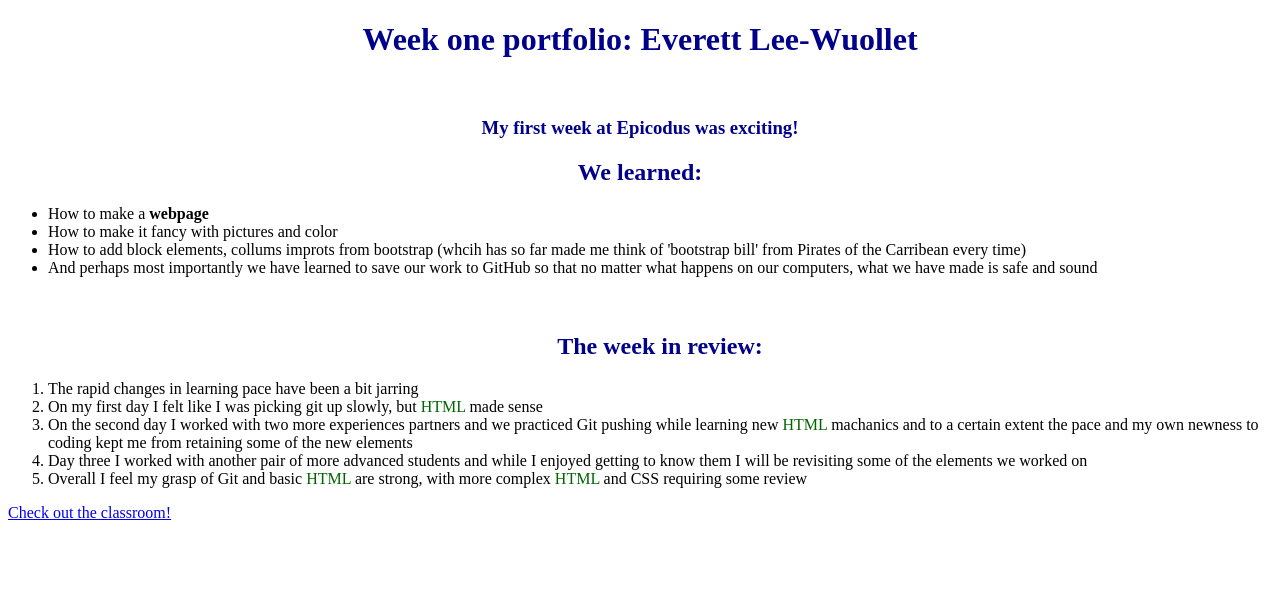
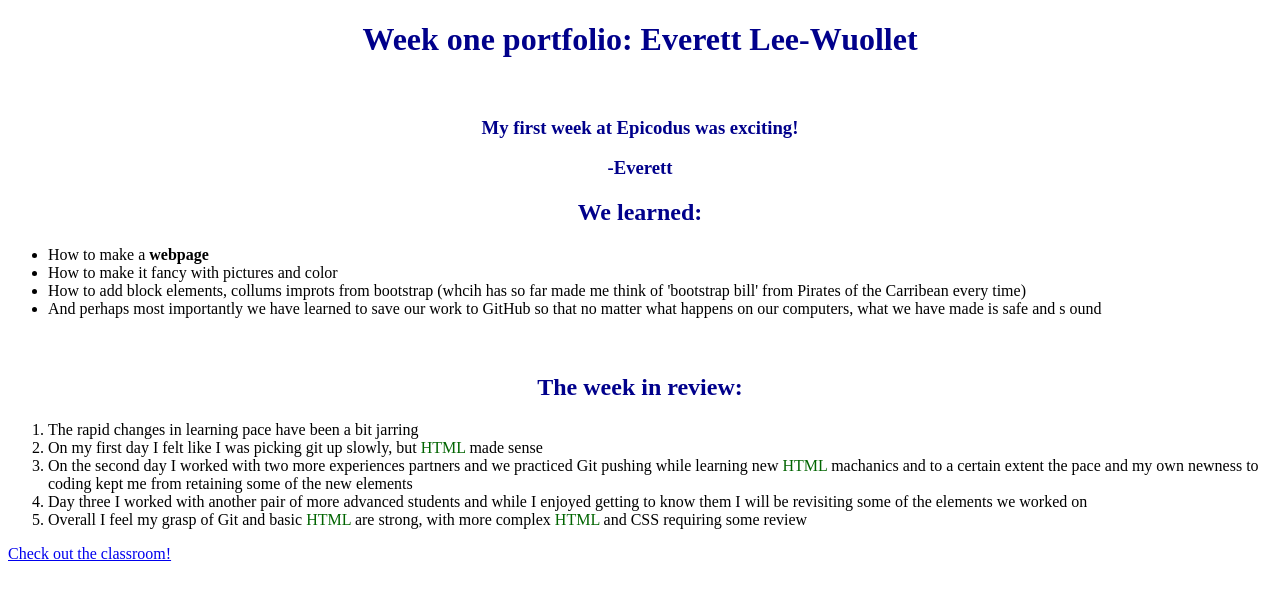
Before and after one commit to ELee-Wuollet13/Friday-1st-Project, a plain HTML site: page index.html in a window 1280 px wide. Drawn offline with Linux system fonts and the light colour scheme.

Commit message:
add bootstrap elements like a quote, jumbotron and containers

```diff
--- a/index.html
+++ b/index.html
@@ -10,25 +10,47 @@
     <strong><h1>Week one portfolio: Everett Lee-Wuollet</h1></strong>
     <img src="" alt="">
     <div class="text">
+      <blockquote>
       <h3>My first week at Epicodus was exciting!</h3>
+         <h3><footer>-Everett</footer></h3>
+    </blockquote>
+      <div class="container">
+        <div class="Jumbotron">
+
         <h2 class="listheader">We learned:</h2>
         <ul>
           <li>How to make a <strong>webpage</strong></li>
           <li>How to make it fancy with pictures and color</li>
-        <li>How to add block elements, collums improts from bootstrap (whcih has so far made me think of 'bootstrap bill' from Pirates of the Carribean every time)</li>
-        <li>And perhaps most importantly we have learned to save our work to GitHub so that no matter what
-            happens on our computers, what we have made is safe and sound</li><br><br>
+          <li>How to add block elements, collums improts from bootstrap (whcih
+            has so far made me think of
+            'bootstrap bill' from Pirates of the Carribean every time)</li>
+            <li>And perhaps most importantly we have learned to save our work to
+              GitHub so that no matter what
+              happens on our computers, what we have made is safe and s
+              ound</li><br><br>
+            </div>
+          </ul>
               <h2 class="listheader">The week in review:</h2>
-      </ul>
+          </div>
+          <div class="container">
             <ol>
               <li>The rapid changes in learning pace have been a bit jarring</li>
-        <li>On my first day I felt like I was picking git up slowly, but <span class="html">HTML</span> made sense</li>
-              <li>On the second day I worked with two more experiences partners and we practiced Git pushing while learning new <span class="html">HTML</span> machanics
-                and to a certain extent the pace and my own newness to coding kept me from retaining some of the new elements</li>
-                <li>Day three I worked with another pair of more advanced students and while I enjoyed getting to know them I will be
+              <li>On my first day I felt like I was picking git up slowly,
+                but <span class="html">HTML</span> made sense</li>
+                <li>On the second day I worked with two more experiences
+                  partners and we practiced Git pushing while learning
+                  new <span class="html">HTML</span> machanics
+                  and to a certain extent the pace and my own newness to
+                  coding kept me from retaining some of the new elements</li>
+                  <li>Day three I worked with another pair of more advanced
+                    students and while I enjoyed getting to know them I will be
                     revisiting some of the elements we worked on</li>
-                  <li>Overall I feel my grasp of Git and basic <span class="html">HTML</span> are strong, with more complex <span class="html">HTML</span> and CSS requiring some review</li>
+                    <li>Overall I feel my grasp of Git and
+                      basic <span class="html">HTML</span> are strong, with more
+                      complex <span class="html">HTML</span> and
+                      CSS requiring some review</li>
                     </ol>
+                  </div>
                 </div>
               </div>
               <p><a href="Pics.html">Check out the classroom!</a></p>
```
Lines whose indentation alone changed are shown as unchanged.
